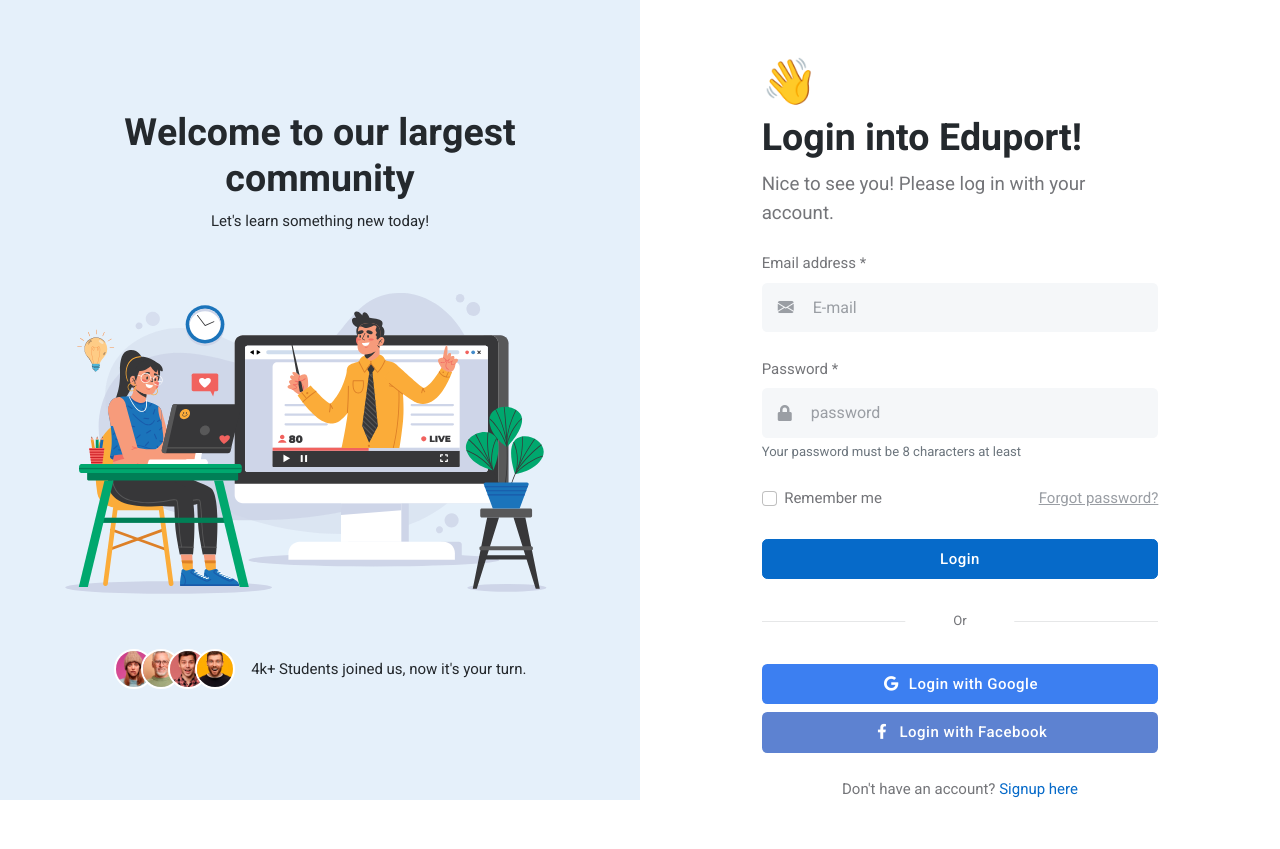
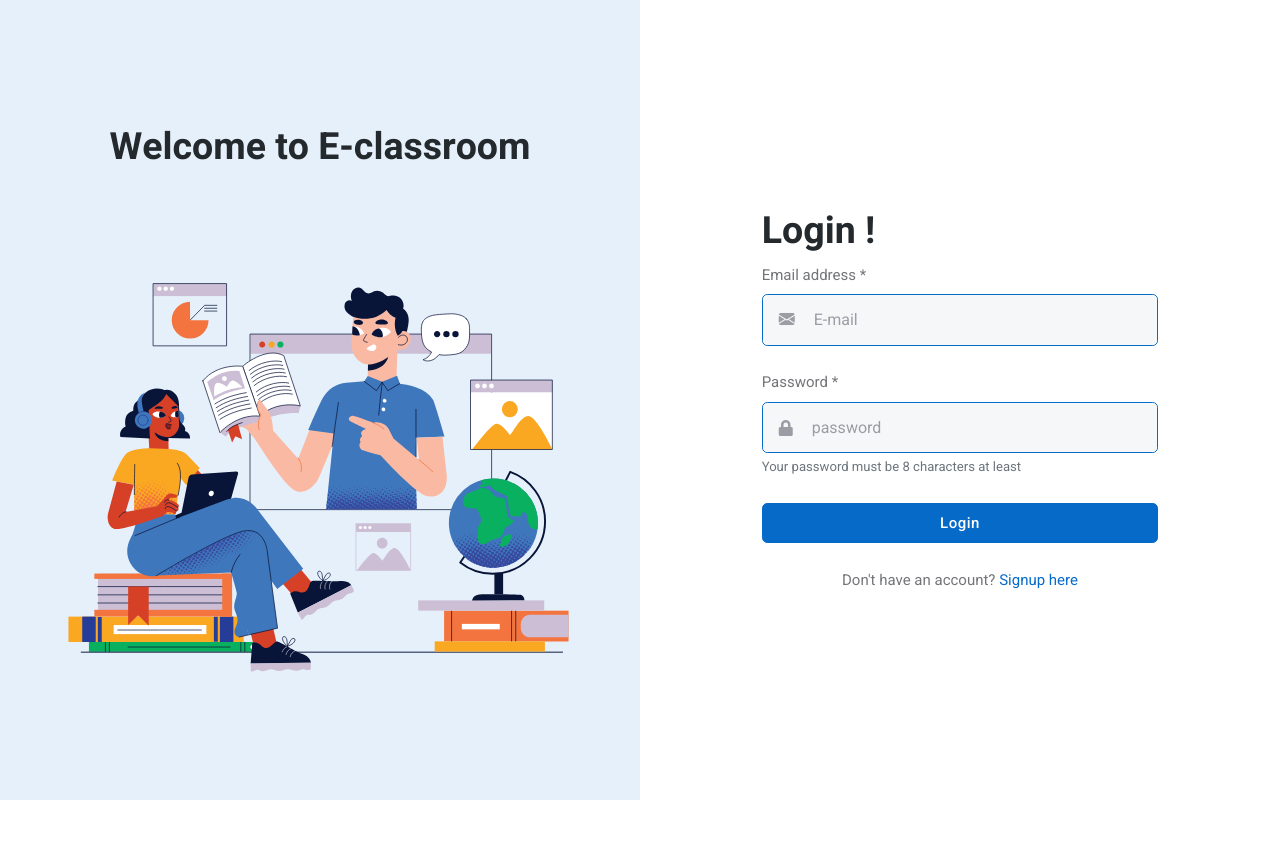
Before and after one commit to rithsreynang/G4-Googleclass, a PHP site: page /views/signin/signin.view.php in a window 1280 px wide. After the commit the page ends 800 px from the top, so only its background shows below. Run offline with PHP 8.4, Linux system fonts and the light colour scheme.

Commit message:
[feat/login] create login interface #G4-54

```diff
--- a/views/signin/signin.view.php
+++ b/views/signin/signin.view.php
@@ -1,7 +1,7 @@
 <!DOCTYPE html>
 <html lang="en">
 <head>
-	<title>Eduport - LMS, Education and Course Theme</title>
+	<title>Login </title>
 
 	<!-- Meta Tags -->
 	<meta charset="utf-8">
@@ -39,31 +39,12 @@
 					<div class="p-3 p-lg-5">
 						<!-- Title -->
 						<div class="text-center">
-							<h2 class="fw-bold">Welcome to our largest community</h2>
-							<p class="mb-0 h6 fw-light">Let's learn something new today!</p>
+							<h2 class="fw-bold">Welcome to E-classroom</h2>
+
 						</div>
 						<!-- SVG Image -->
-						<img src="assets/images/element/02.svg" class="mt-5" alt="">
-						<!-- Info -->
-						<div class="d-sm-flex mt-5 align-items-center justify-content-center">
-							<!-- Avatar group -->
-							<ul class="avatar-group mb-2 mb-sm-0">
-								<li class="avatar avatar-sm">
-									<img class="avatar-img rounded-circle" src="assets/images/avatar/01.jpg" alt="avatar">
-								</li>
-								<li class="avatar avatar-sm">
-									<img class="avatar-img rounded-circle" src="assets/images/avatar/02.jpg" alt="avatar">
-								</li>
-								<li class="avatar avatar-sm">
-									<img class="avatar-img rounded-circle" src="assets/images/avatar/03.jpg" alt="avatar">
-								</li>
-								<li class="avatar avatar-sm">
-									<img class="avatar-img rounded-circle" src="assets/images/avatar/04.jpg" alt="avatar">
-								</li>
-							</ul>
-							<!-- Content -->
-							<p class="mb-0 h6 fw-light ms-0 ms-sm-3">4k+ Students joined us, now it's your turn.</p>
-						</div>
+						<img src="assets/images/element/04.svg" class="mt-7" alt="">
+
 					</div>
 				</div>
 
@@ -72,41 +53,27 @@
 					<div class="row my-5">
 						<div class="col-sm-10 col-xl-8 m-auto">
 							<!-- Title -->
-							<span class="mb-0 fs-1">👋</span>
-							<h1 class="fs-2">Login into Eduport!</h1>
-							<p class="lead mb-4">Nice to see you! Please log in with your account.</p>
+							<h1 class="fs-2">Login !</h1>
 
 							<!-- Form START -->
 							<form>
 								<!-- Email -->
 								<div class="mb-4">
 									<label for="exampleInputEmail1" class="form-label">Email address *</label>
-									<div class="input-group input-group-lg">
-										<span class="input-group-text bg-light rounded-start border-0 text-secondary px-3"><i class="bi bi-envelope-fill"></i></span>
-										<input type="email" class="form-control border-0 bg-light rounded-end ps-1" placeholder="E-mail" id="exampleInputEmail1">
+									<div class="input-group input-group-lg border border-primary rounded-2 ">
+										<span class="input-group-text bg-light rounded-start border-0  text-secondary px-3 rounded-start "><i class="bi bi-envelope-fill"></i></span>
+										<input type="email" class="form-control border-0  bg-light rounded-end ps-1 rounded-end " placeholder="E-mail" id="exampleInputEmail1">
 									</div>
 								</div>
 								<!-- Password -->
 								<div class="mb-4">
 									<label for="inputPassword5" class="form-label">Password *</label>
-									<div class="input-group input-group-lg">
-										<span class="input-group-text bg-light rounded-start border-0 text-secondary px-3"><i class="fas fa-lock"></i></span>
+									<div class="input-group input-group-lg border border-primary rounded-2 ">
+										<span class="input-group-text bg-light rounded-start border-0 text-secondary px-3 rounded-start"><i class="fas fa-lock"></i></span>
 										<input type="password" class="form-control border-0 bg-light rounded-end ps-1" placeholder="password" id="inputPassword5">
 									</div>
 									<div id="passwordHelpBlock" class="form-text">
 										Your password must be 8 characters at least
-									</div>
-								</div>
-								<!-- Check box -->
-								<div class="mb-4 d-flex justify-content-between mb-4">
-									<div class="form-check">
-										<input type="checkbox" class="form-check-input" id="exampleCheck1">
-										<label class="form-check-label" for="exampleCheck1">Remember me</label>
-									</div>
-									<div class="text-primary-hover">
-										<a href="forgot-password.html" class="text-secondary">
-											<u>Forgot password?</u>
-										</a>
 									</div>
 								</div>
 								<!-- Button -->
@@ -118,23 +85,6 @@
 							</form>
 							<!-- Form END -->
 
-							<!-- Social buttons and divider -->
-							<div class="row">
-								<!-- Divider with text -->
-								<div class="position-relative my-4">
-									<hr>
-									<p class="small position-absolute top-50 start-50 translate-middle bg-body px-5">Or</p>
-								</div>
-
-								<!-- Social btn -->
-								<div class="col-xxl-6 d-grid">
-									<a href="#" class="btn bg-google mb-2 mb-xxl-0"><i class="fab fa-fw fa-google text-white me-2"></i>Login with Google</a>
-								</div>
-								<!-- Social btn -->
-								<div class="col-xxl-6 d-grid">
-									<a href="#" class="btn bg-facebook mb-0"><i class="fab fa-fw fa-facebook-f me-2"></i>Login with Facebook</a>
-								</div>
-							</div>
 
 							<!-- Sign up link -->
 							<div class="mt-4 text-center">
```
